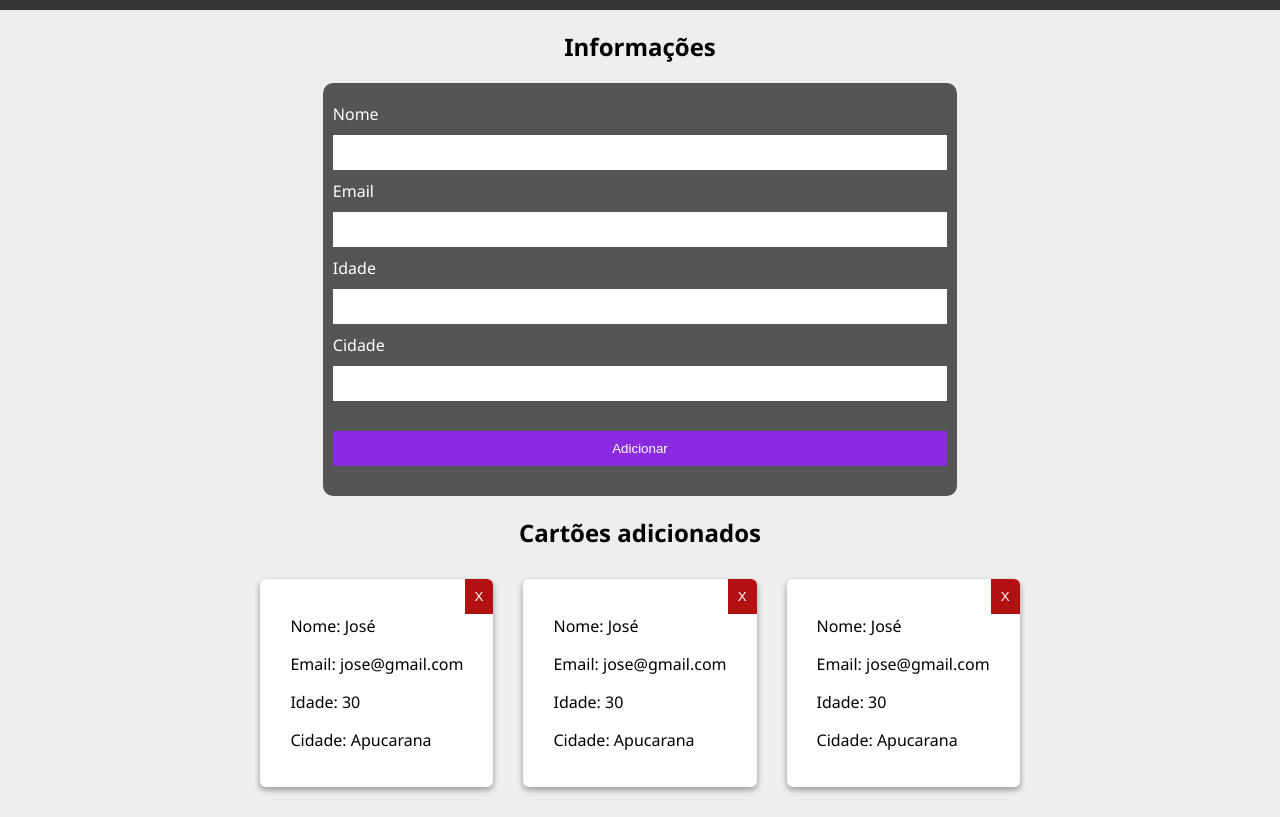
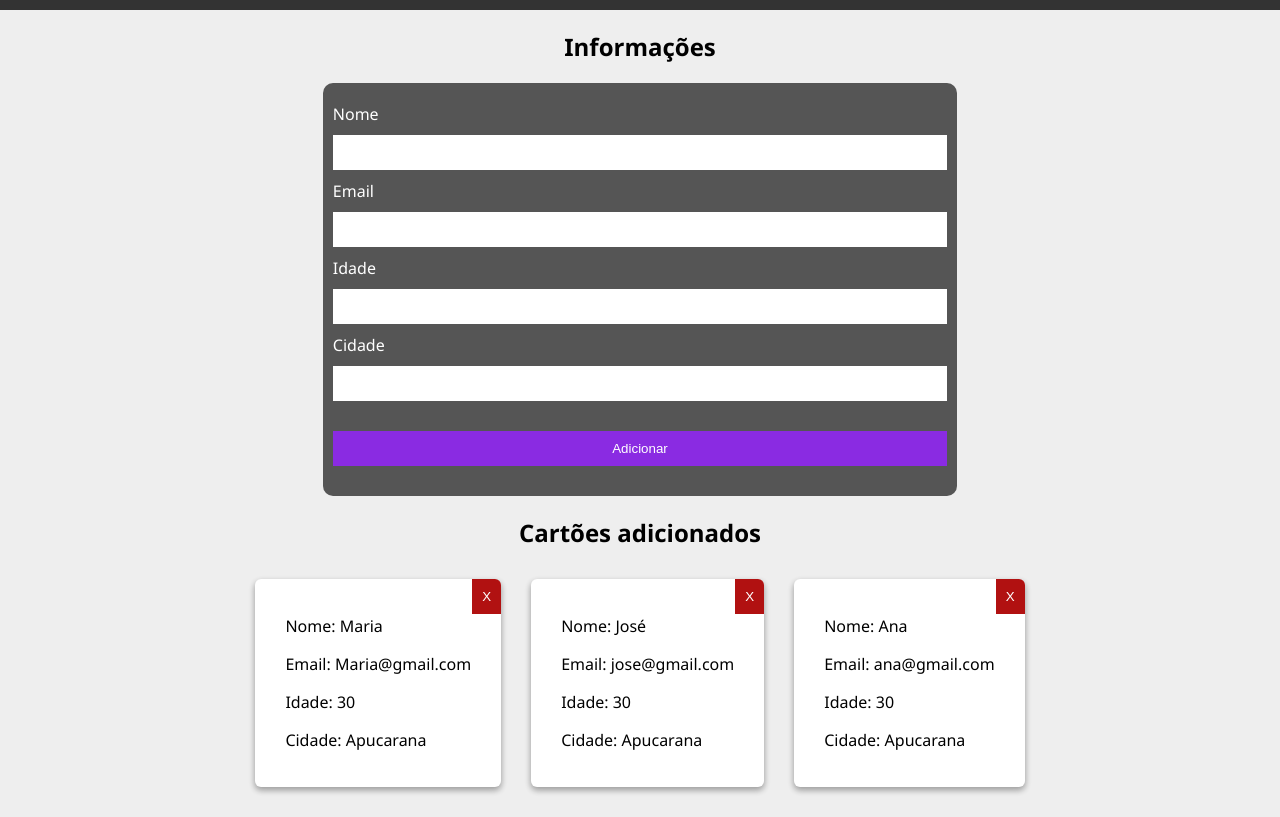
Before and after one commit to HelderLuz/Web-2026, a plain HTML site: page Aula 19/Exercícios/Exercício 3/index.html in a window 1280 px wide. Shown: the part 96-913 px from the top of the page. Drawn offline with Linux system fonts and the light colour scheme.

Commit message:
A19 - ex3

```diff
--- a/Aula 19/Exercícios/Exercício 3/index.html
+++ b/Aula 19/Exercícios/Exercício 3/index.html
@@ -31,8 +31,8 @@
             <div id="list">
                 <div class="card">
                     <button>X</button>
-                    <p>Nome: José</p>
-                    <p>Email: jose@gmail.com</p>
+                    <p>Nome: Maria</p>
+                    <p>Email: Maria@gmail.com</p>
                     <p>Idade: 30</p>
                     <p>Cidade: Apucarana</p>
                 </div>
@@ -45,8 +45,8 @@
                 </div>
                 <div class="card">
                     <button>X</button>
-                    <p>Nome: José</p>
-                    <p>Email: jose@gmail.com</p>
+                    <p>Nome: Ana</p>
+                    <p>Email: ana@gmail.com</p>
                     <p>Idade: 30</p>
                     <p>Cidade: Apucarana</p>
                 </div>
--- a/Aula 19/Exercícios/Exercício 3/script.js
+++ b/Aula 19/Exercícios/Exercício 3/script.js
@@ -1,4 +1,12 @@
 const form = document.querySelector('form')
+const lista = document.querySelector('#list')
+
+lista.addEventListener('click', (e) => {
+    if(e.target.closest('button')) {
+        const card = e.target.parentElement
+        card.remove()
+    }
+})
 
 form.addEventListener('submit', (e) => {
     e.preventDefault()
```
